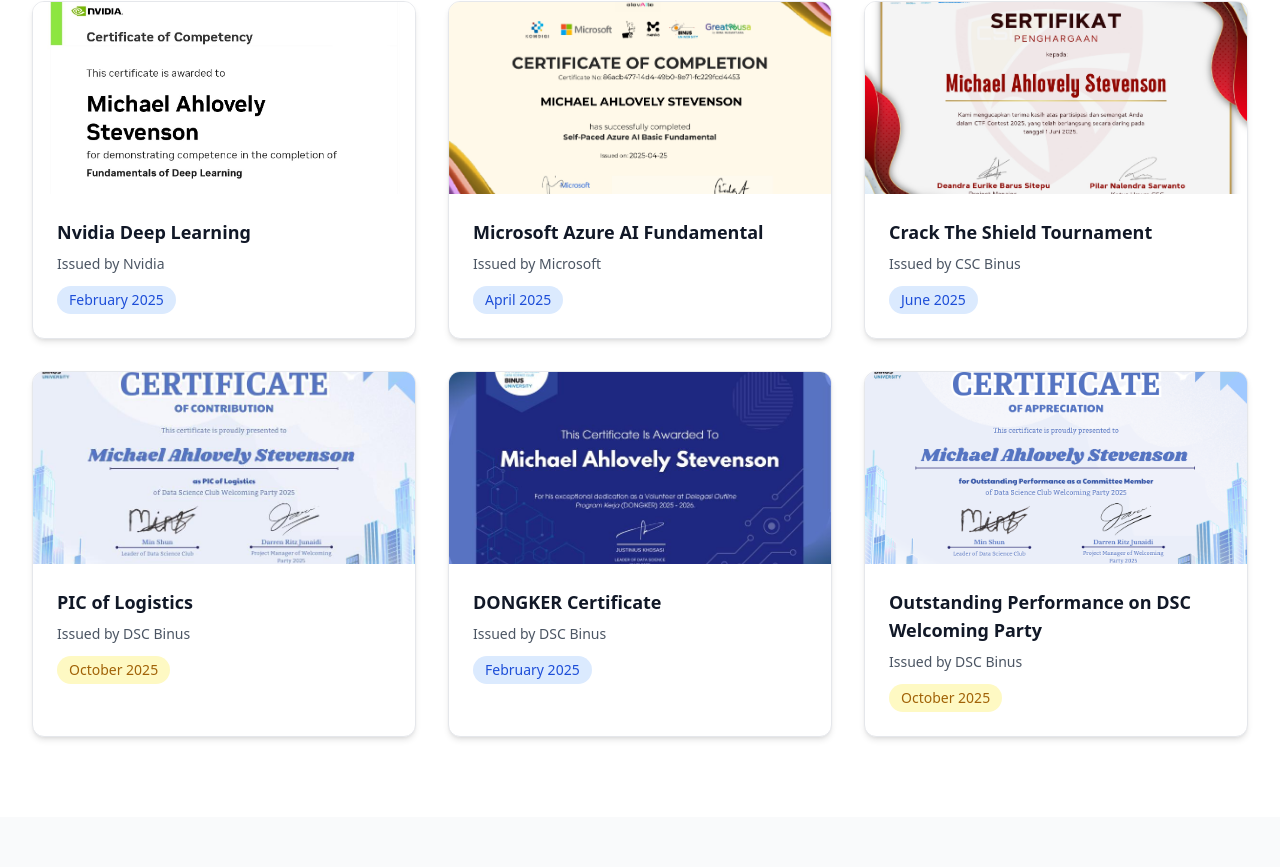
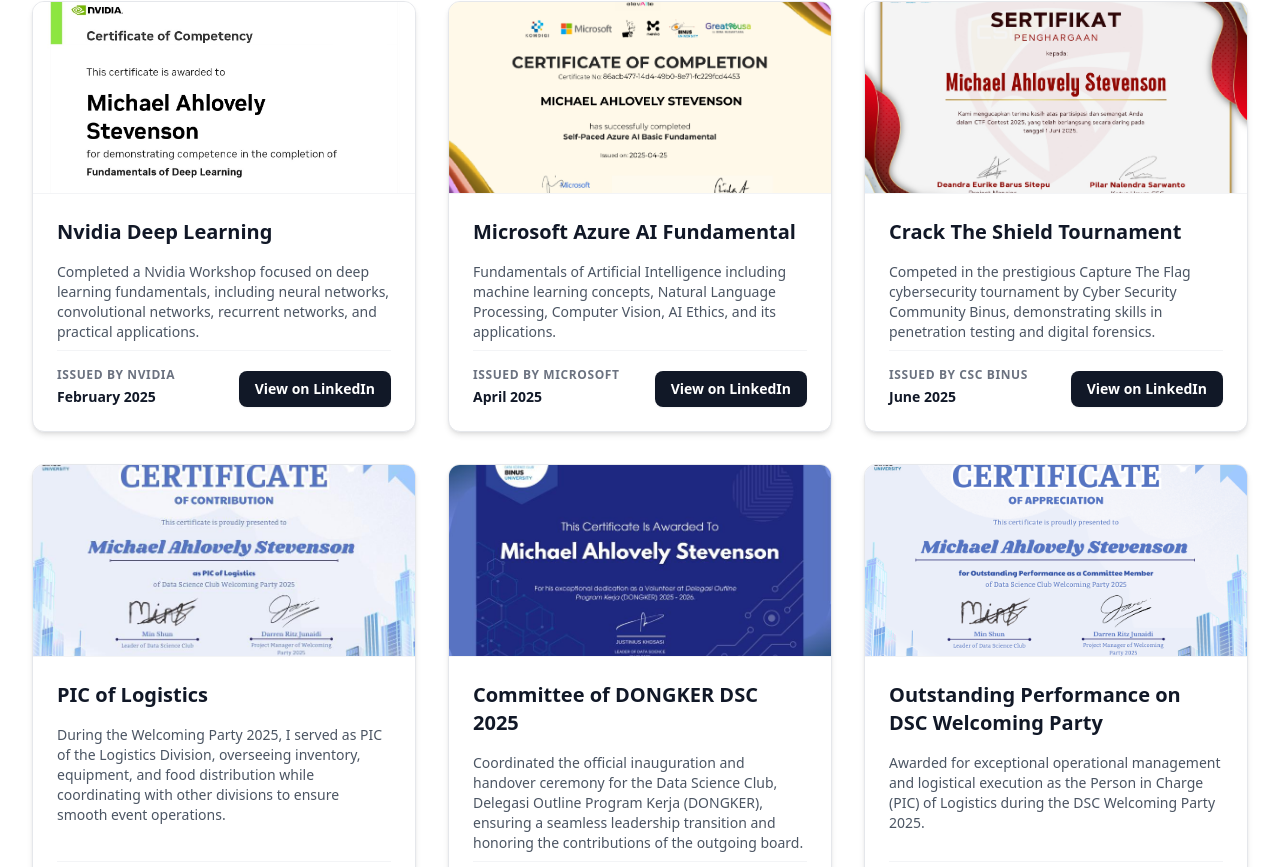
Before and after one commit to Mycticount-X/Mycticount-Archive, a React (Vite) app: page / in a window 1280 px wide. Shown: the part 6473-7340 px from the top of the page. Built offline with nearby package versions, Linux system fonts and the light colour scheme.

Commit message:
Update: Card for Certification

```diff
--- a/src/pages/Certificates.tsx
+++ b/src/pages/Certificates.tsx
@@ -1,4 +1,4 @@
-import { useState, useEffect } from 'react';
+import { motion } from 'framer-motion';
 
 interface Certificate {
   id: string;
@@ -11,87 +11,62 @@ interface Certificate {
 }
 
 const Certificates = () => {
-  const [selectedCert, setSelectedCert] = useState<Certificate | null>(null);
-  const [isModalOpen, setIsModalOpen] = useState(false);
-
   const certificatesData: Certificate[] = [
     {
       id: "cert1",
       title: "Nvidia Deep Learning",
       issuer: "Issued by Nvidia",
       date: "February 2025",
-      description: "Comprehensive course covering neural networks, convolutional networks, recurrent networks, and deep learning applications.",
+      description: "Completed a Nvidia Workshop focused on deep learning fundamentals, including neural networks, convolutional networks, recurrent networks, and practical applications.",
       image: "/nvidia.jpg",
-      link: "https://www.linkedin.com/in/michael-ahlovely-stevenson-7b1b62325/details/certifications/"
+      link: "https://www.linkedin.com/in/Michael-Ahlovely-Stevenson/details/certifications/"
     },
     {
       id: "cert2",
       title: "Microsoft Azure AI Fundamental",
       issuer: "Issued by Microsoft",
       date: "April 2025",
-      description: "Fundamentals of Artificial Intelligence including machine learning concepts, AI ethics, and practical applications.",
+      description: "Fundamentals of Artificial Intelligence including machine learning concepts, Natural Language Processing, Computer Vision, AI Ethics, and its applications.",
       image: "/microsoft.jpg",
-      link: "https://www.linkedin.com/in/michael-ahlovely-stevenson-7b1b62325/details/certifications/"
+      link: "https://www.linkedin.com/in/Michael-Ahlovely-Stevenson/details/certifications/"
     },
     {
       id: "cert3",
       title: "Crack The Shield Tournament",
       issuer: "Issued by CSC Binus",
       date: "June 2025",
-      description: "Competed in the prestigious Capture The Flag cybersecurity tournament, demonstrating skills in penetration testing and digital forensics.",
+      description: "Competed in the prestigious Capture The Flag cybersecurity tournament by Cyber Security Community Binus, demonstrating skills in penetration testing and digital forensics.",
       image: "/ctf.jpg",
-      link: "https://www.linkedin.com/in/michael-ahlovely-stevenson-7b1b62325/details/certifications/"
+      link: "https://www.linkedin.com/in/Michael-Ahlovely-Stevenson/details/certifications/"
     },
     {
       id: "cert4",
       title: "PIC of Logistics",
       issuer: "Issued by DSC Binus",
       date: "October 2025",
-      description: "Person in Charge certification for logistics management, covering supply chain optimization, inventory management, and distribution strategies during DSC Welcoming Party 2025.",
+      description: "During the Welcoming Party 2025, I served as PIC of the Logistics Division, overseeing inventory, equipment, and food distribution while coordinating with other divisions to ensure smooth event operations.",
       image: "/pic-log.jpg",
-      link: "https://www.linkedin.com/in/michael-ahlovely-stevenson-7b1b62325/details/certifications/"
+      link: "https://www.linkedin.com/in/Michael-Ahlovely-Stevenson/details/certifications/"
     },
     {
       id: "cert5",
-      title: "DONGKER Certificate",
+      title: "Committee of DONGKER DSC 2025",
       issuer: "Issued by DSC Binus",
       date: "February 2025",
-      description: "Volunteering on Delegasi Outline Program Kerja (DONGKER) DSC 2025",
+      description: "Coordinated the official inauguration and handover ceremony for the Data Science Club, Delegasi Outline Program Kerja (DONGKER), ensuring a seamless leadership transition and honoring the contributions of the outgoing board.",
       image: "/dongker.jpeg",
-      link: "https://www.linkedin.com/in/michael-ahlovely-stevenson-7b1b62325/details/certifications/"
+      link: "https://www.linkedin.com/in/Michael-Ahlovely-Stevenson/details/certifications/"
     },
     {
       id: "cert6",
       title: "Outstanding Performance on DSC Welcoming Party",
       issuer: "Issued by DSC Binus",
       date: "October 2025",
-      description: "Certificate of having Outstanding Performance on DSC Welcoming Party 2025",
+      description: "Awarded for exceptional operational management and logistical execution as the Person in Charge (PIC) of Logistics during the DSC Welcoming Party 2025.",
       image: "/outstanding.png",
-      link: "https://www.linkedin.com/in/michael-ahlovely-stevenson-7b1b62325/details/certifications/"
+      link: "https://www.linkedin.com/in/Michael-Ahlovely-Stevenson/details/certifications/"
     }
   ];
-
-  const openModal = (cert: Certificate) => {
-    setSelectedCert(cert);
-    setIsModalOpen(true);
-    document.body.style.overflow = 'hidden';
-  };
-
-  const closeModal = () => {
-    setIsModalOpen(false);
-    setTimeout(() => setSelectedCert(null), 300);
-    document.body.style.overflow = 'auto';
-  };
-
-  useEffect(() => {
-    const handleKeyDown = (e: KeyboardEvent) => {
-      if (e.key === 'Escape' && isModalOpen) {
-        closeModal();
-      }
-    };
-    document.addEventListener('keydown', handleKeyDown);
-    return () => document.removeEventListener('keydown', handleKeyDown);
-  }, [isModalOpen]);
 
   return (
     <section id="certificates" className="py-20 bg-white">
@@ -106,80 +81,52 @@ const Certificates = () => {
 
         <div className="grid md:grid-cols-2 lg:grid-cols-3 gap-8">
           {certificatesData.map((cert, index) => (
-            <div
+            <motion.div
               key={cert.id}
-              className="certificate-card card-hover bg-white rounded-xl shadow-md overflow-hidden border border-gray-200 hover:shadow-2xl fade-in-up"
-              style={{ animationDelay: `${index * 0.1}s` }}
+              initial={{ opacity: 0, y: 30 }}
+              whileInView={{ opacity: 1, y: 0 }}
+              viewport={{ once: true, margin: '-50px' }}
+              transition={{ duration: 0.5, delay: index * 0.1 }}
+              whileHover={{ y: -8 }}
+              className="card-hover bg-white rounded-xl shadow-md overflow-hidden border border-gray-200 hover:shadow-2xl transition-all duration-300 flex flex-col"
             >
-              <div className="relative h-48 overflow-hidden group">
+              <div className="h-48 bg-gradient-to-br from-gray-50 to-gray-100 flex items-center justify-center overflow-hidden border-b border-gray-100">
                 <img
                   src={cert.image}
                   alt={cert.title}
-                  className="w-full h-full object-cover transition-transform duration-500 group-hover:scale-110"
+                  className="w-full h-full object-cover"
                 />
-                <div className="absolute inset-0 bg-black/50 opacity-0 group-hover:opacity-100 transition-opacity duration-300 flex items-center justify-center">
-                  <button
-                    onClick={() => openModal(cert)}
-                    className="bg-white text-blue-600 px-6 py-2 rounded-lg font-semibold hover:bg-blue-600 hover:text-white transition-colors transform translate-y-4 group-hover:translate-y-0 duration-300"
+              </div>
+
+              <div className="p-6 flex flex-col flex-grow">
+                <h3 className="text-xl font-bold text-gray-900 mb-4">{cert.title}</h3>
+
+                <p className="text-sm text-gray-600 mb-2 flex-grow">{cert.description}</p>
+
+                <div className="flex items-end justify-between mt-auto pt-4 border-t border-gray-100">
+                  <div className="flex flex-col">
+                    <span className="text-xs font-semibold uppercase tracking-wider text-gray-500 mb-1">
+                      {cert.issuer}
+                    </span>
+                    <span className="text-sm font-bold text-gray-900">
+                      {cert.date}
+                    </span>
+                  </div>
+
+                  <a
+                    href={cert.link}
+                    target="_blank"
+                    rel="noopener noreferrer"
+                    className="bg-gray-900 text-white px-4 py-2 rounded-lg text-sm font-semibold hover:bg-gray-800 transition-colors shadow-sm active:scale-95 inline-flex items-center"
                   >
-                    <i className="fas fa-eye mr-2"></i>View
-                  </button>
+                    View on LinkedIn
+                  </a>
                 </div>
               </div>
-
-              <div className="p-6">
-                <h3 className="text-lg font-bold text-gray-900 mb-2">{cert.title}</h3>
-                <p className="text-gray-600 text-sm mb-3">{cert.issuer}</p>
-                <span className={`inline-block px-3 py-1 rounded-full text-sm font-medium
-                  ${cert.date.includes('2025') && !cert.date.includes('October') ? 'bg-blue-100 text-blue-700' :
-                    cert.date.includes('October') ? 'bg-yellow-100 text-yellow-700' : 'bg-green-100 text-green-700'}`}>
-                  {cert.date}
-                </span>
-              </div>
-            </div>
+            </motion.div>
           ))}
         </div>
       </div>
-
-      {isModalOpen && selectedCert && (
-        <div
-          className="fixed inset-0 z-[1000] flex items-center justify-center bg-black/80 transition-opacity duration-300"
-          onClick={closeModal}
-        >
-          <div
-            className="bg-white rounded-2xl max-w-4xl w-full mx-4 overflow-hidden relative animate-[modalOpen_0.3s_ease]"
-            onClick={(e) => e.stopPropagation()}
-          >
-            <button
-              className="absolute top-4 right-4 z-10 w-10 h-10 bg-white/90 hover:bg-gray-100 rounded-full flex items-center justify-center transition-all shadow-md"
-              onClick={closeModal}
-            >
-              <i className="fas fa-times text-gray-600"></i>
-            </button>
-
-            <div className="grid md:grid-cols-2">
-              <div className="bg-gray-100 h-64 md:h-auto flex items-center justify-center p-4">
-                <img src={selectedCert.image} alt="Certificate" className="max-w-full max-h-[500px] object-contain shadow-sm" />
-              </div>
-              <div className="p-8 flex flex-col justify-center">
-                <h3 className="text-2xl font-bold text-gray-900 mb-3">{selectedCert.title}</h3>
-                <p className="text-gray-600 mb-2">{selectedCert.issuer}</p>
-                <p className="text-blue-600 font-medium mb-4">{selectedCert.date}</p>
-                <p className="text-gray-700 leading-relaxed mb-8">{selectedCert.description}</p>
-                <a
-                  href={selectedCert.link}
-                  target="_blank"
-                  rel="noopener noreferrer"
-                  className="inline-flex items-center justify-center space-x-2 bg-blue-600 text-white px-6 py-3 rounded-lg font-semibold hover:bg-blue-700 transition-colors self-start"
-                >
-                  <i className="fas fa-external-link-alt"></i>
-                  <span>View on LinkedIn</span>
-                </a>
-              </div>
-            </div>
-          </div>
-        </div>
-      )}
     </section>
   );
 };
```
